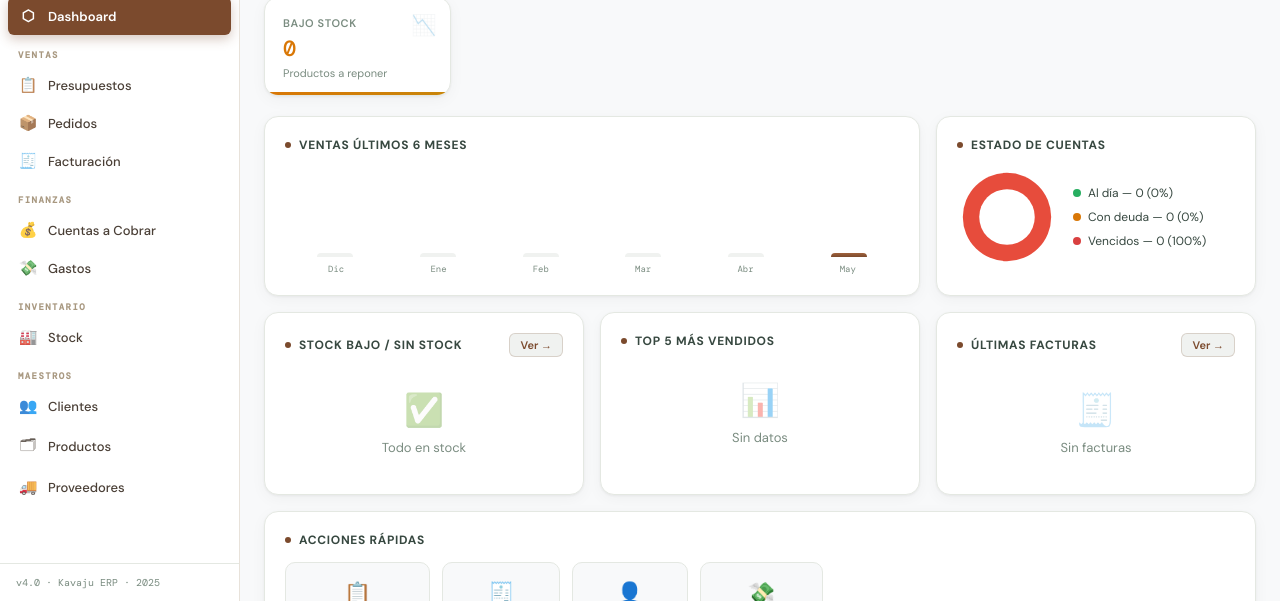
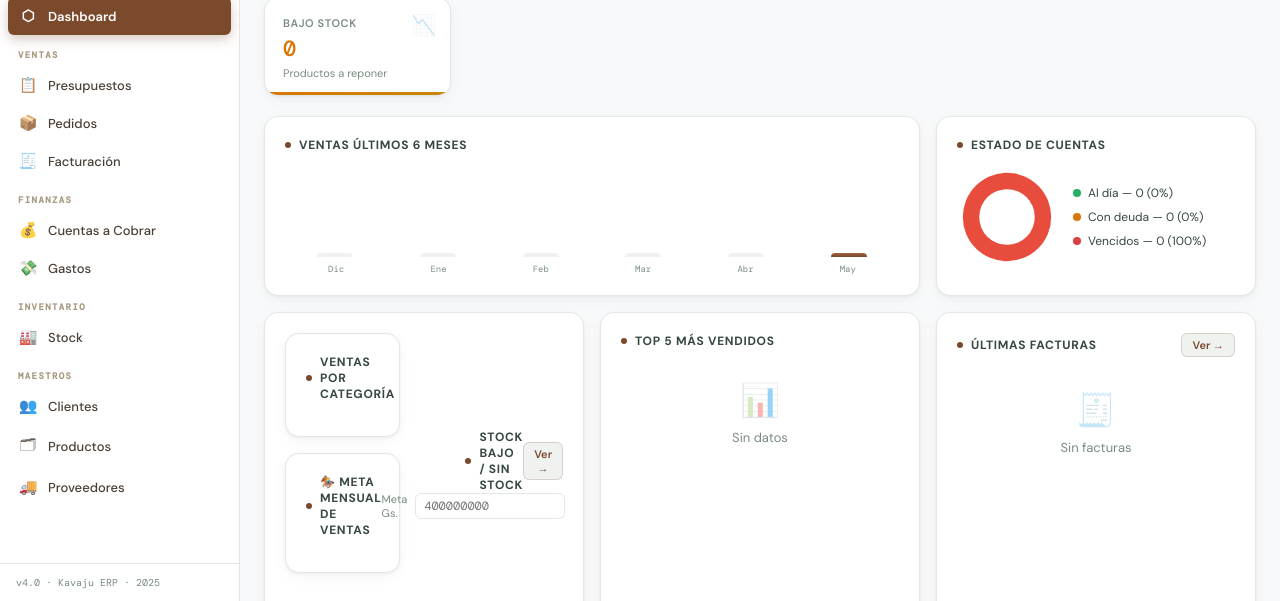
Before and after one commit to martinlopezbrizuela/sistema, a website: page public/sistema.html in a window 1280 px wide. Shown: the part 199-800 px from the top of the page. Drawn offline with nearby package versions, Linux system fonts and the light colour scheme; no server answers.

Commit message:
Add sales category and monthly target sections

```diff
--- a/public/sistema.html
+++ b/public/sistema.html
@@ -69,7 +69,25 @@
         <div class="dash-grid">
           <div class="card">
             <div class="sec-hdr">
-              <div class="sec-title"><span class="dot"></span>Stock Bajo / Sin Stock</div>
+                     <div class="dash-grid">
+          <div class="card span2">
+            <div class="sec-hdr">
+              <div class="sec-title"><span class="dot"></span>Ventas por Categoría</div>
+            </div>
+            <div id="dash-pie-cat"></div>
+          </div>
+          <div class="card span2">
+            <div class="sec-hdr">
+              <div class="sec-title"><span class="dot"></span>🏇 Meta Mensual de Ventas</div>
+              <div style="display:flex;align-items:center;gap:8px">
+                <span style="font-size:11px;color:var(--text3)">Meta Gs.</span>
+                <input type="number" id="meta-input" style="width:150px;padding:4px 8px;border:1px solid var(--border);border-radius:6px;font-family:var(--fm);font-size:12px;background:var(--card);color:var(--text)" placeholder="400000000" oninput="saveMeta()"/>
+              </div>
+            </div>
+            <div id="dash-meta"></div>
+          </div>
+        </div>
+ <div class="sec-title"><span class="dot"></span>Stock Bajo / Sin Stock</div>
               <button class="btn-t br" onclick="goPanel('stock')" style="padding:4px 10px;font-size:11px">Ver →</button>
             </div>
             <div id="dash-stock-bajo"></div>
```
